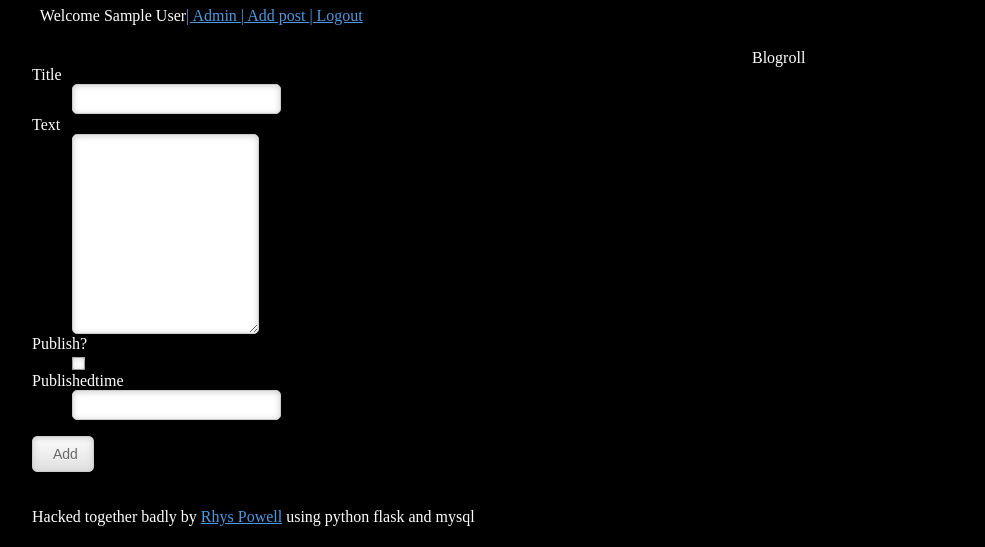
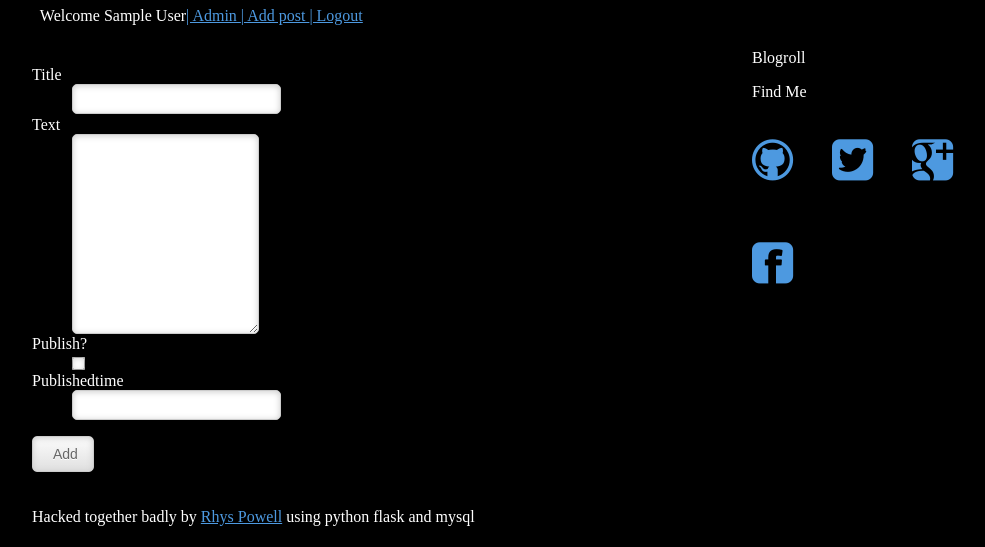
Before and after one commit to rhyspowell/FTF, a Flask app: page /admin/add/ in a window 1280 px wide. Shown: the part 232-779 px from the top of the page, without its empty margins (136-1121 px from the left). Run offline with Flask 2, Linux system fonts and the light colour scheme; the visitor is signed in with stand-in values (Sample User, id 1); data comes from the database, SQL or seed files in the repository; some libraries are stand-ins or nearby versions.

Commit message:
added in social media, only in static fashion in main layout

```diff
--- a/ftf/templates/layout.html
+++ b/ftf/templates/layout.html
@@ -47,7 +47,24 @@
 		{% block body %}{% endblock %}
 	</div>
 	<div class="col_3">
-		Blogroll
+		<div>
+			Blogroll
+		</div>
+	</div>
+	<div class="col_3">
+			Find Me
+	</div>
+	<div class="col_1">
+		<h2><a href="https://github.com/rhyspowell"><div class="icon-github"></div></a></h2>
+	</div>
+		<div class="col_1">
+		<h2><a href="https://twitter.com/Bleachin"><div class="icon-twitter-sign"></div></a></h2>
+	</div>
+	<div class="col_1">
+		<h2><a href="https://plus.google.com/u/0/+RhysPowell/posts/p/pub"><div class="icon-google-plus-sign"></div></a></h2>
+	</div>
+	<div class="col_1">
+		<h2><a href="https://www.facebook.com/bleachin"><div class="icon-facebook-sign"></div></a></h2>
 	</div>
 </div>
 <div class="grid">
```
